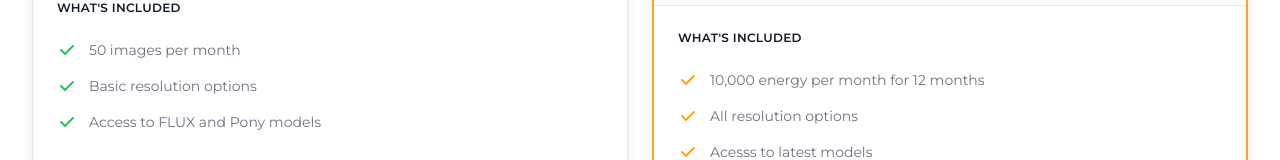
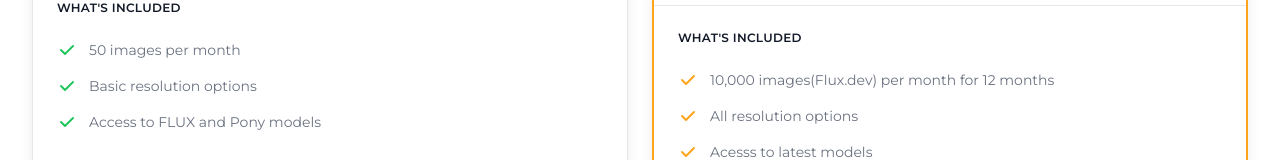
Before and after one commit to jaskirat05/seart, a Next.js app: page /pricing in a window 1280 px wide. Shown: the part 712-872 px from the top of the page. Built offline with nearby package versions, Linux system fonts and the light colour scheme; no server answers.

Commit message:
points changed to credits

```diff
--- a/app/components/PointsPackModal.tsx
+++ b/app/components/PointsPackModal.tsx
@@ -99,7 +99,7 @@
           <div className="p-6">
             {/* Header */}
             <div className="flex justify-between items-center mb-6">
-              <h2 className="text-xl font-semibold">Get More Points</h2>
+              <h2 className="text-xl font-semibold">Get More Credits</h2>
               <button
                 onClick={onClose}
                 className="text-gray-400 hover:text-gray-600"
@@ -137,7 +137,7 @@
                     {pack.points.toLocaleString()}
                   </div>
                   <div className={index === 1 ? 'text-white/80' : 'text-gray-500'}>
-                    Points
+                    Credits
                   </div>
                   <div className={`text-3xl font-bold my-4 ${index === 1 ? 'text-white' : 'text-gray-900'}`}>
                     ${pack.price}
@@ -151,7 +151,7 @@
                         : 'bg-[#FFA41D] text-white hover:bg-[#FFA41D]/90'
                     } disabled:opacity-50`}
                   >
-                    {loading ? 'Processing...' : 'Get Points'}
+                    {loading ? 'Processing...' : 'Get Credits'}
                   </button>
                 </div>
               ))}
--- a/app/pricing/page.tsx
+++ b/app/pricing/page.tsx
@@ -78,9 +78,10 @@
       {
         name: 'Pro',
         price: 10,
-        savings: '5000 extra energy for first month',
+        savings: '5000 extra credit for first month',
         features: [
-          '10,000 energy per month',
+          '10,000 credit per month',
+          'Able to generate 10,000 Flux images per month',
           'All resolution options',
           'Acess to latest models',
           'No watermark',
@@ -108,7 +109,7 @@
         name: 'Pro',
         price: 60,
         features: [
-          '10,000 energy per month for 12 months',
+          '10,000 images(Flux.dev) per month for 12 months',
           'All resolution options',
           'Acesss to latest models',
           'Advanced image editing(Coming soon)',
--- a/constants/pointsPacks.ts
+++ b/constants/pointsPacks.ts
@@ -13,7 +13,7 @@
   },
   {
     id: 'popular',
-    points: 45000,
+    points: 50000,
     price: 45,
     savings: 'Save 10%',
   },
```
